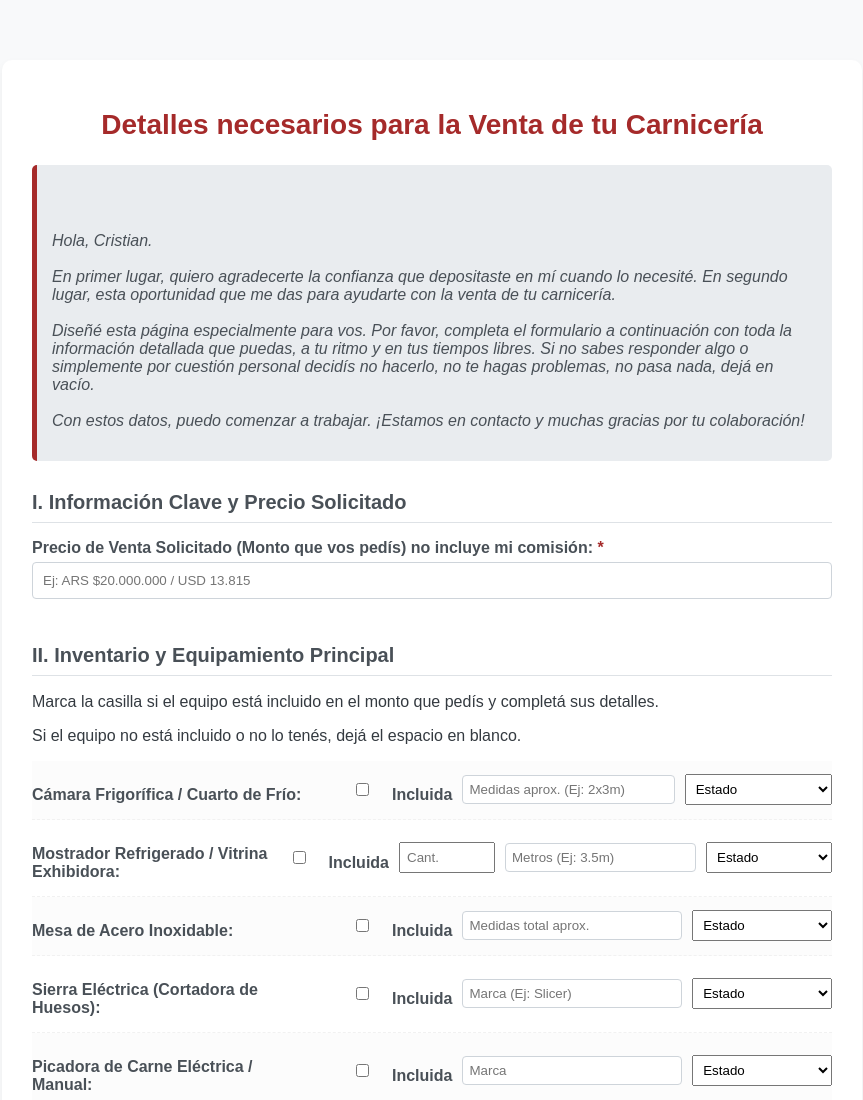
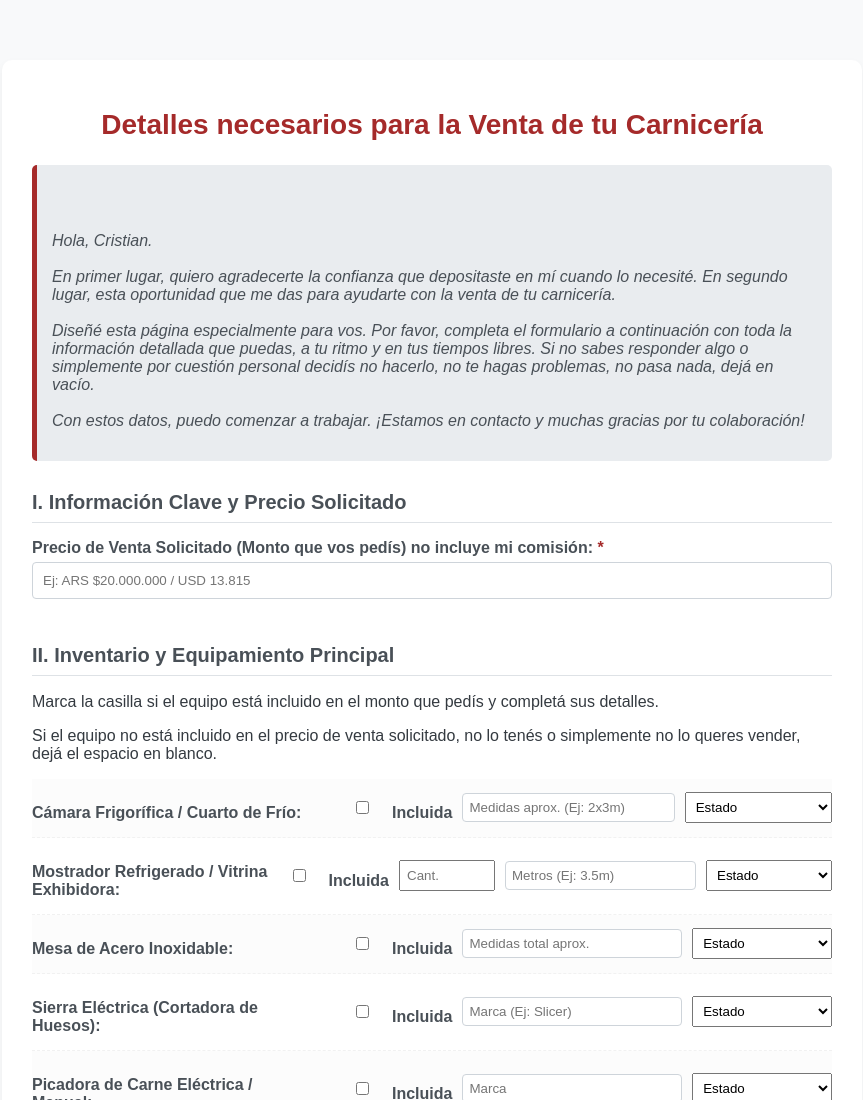
Before and after one commit to amigazofiel/formulario-para-cristian, a plain HTML site: page index.html in a window 1280 px wide. Shown: the top 1100 px of the page, without its empty margins (208-1071 px from the left). Drawn offline with Linux system fonts and the light colour scheme.

Commit message:
Update index.html

```diff
--- a/index.html
+++ b/index.html
@@ -153,7 +153,7 @@
 
         <h2>II. Inventario y Equipamiento Principal</h2>
         <p>Marca la casilla si el equipo está incluido en el monto que pedís y completá sus detalles.</p>
-        <p>Si el equipo no está incluido o no lo tenés, dejá el espacio en blanco.</p>
+        <p>Si el equipo no está incluido en el precio de venta solicitado, no lo tenés o simplemente no lo queres vender, dejá el espacio en blanco.</p>
 
         <div class="inventory-item" style="background: #fcfcfc;">
             <div class="item-name"><label for="camara_fria">Cámara Frigorífica / Cuarto de Frío:</label></div>
```
